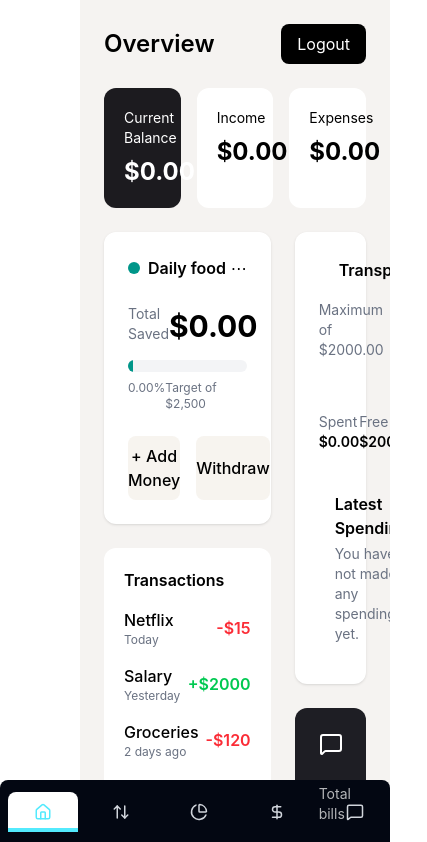
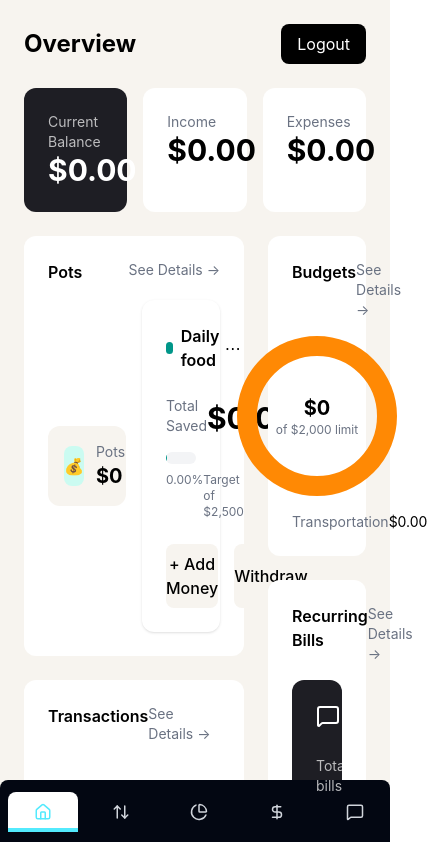
Before and after one commit to Lapidis2/personal_finance_management, a Next.js app: page / in a window 390 px wide. Shown: the top 842 px of the page, 427 px wide, since content can reach past the window. Built offline with nearby package versions, Linux system fonts and the light colour scheme.

Commit message:
added responsiveness on cards

```diff
--- a/app/budgets/page.tsx
+++ b/app/budgets/page.tsx
@@ -4,7 +4,7 @@ import SpendingSummary from "@/components/spendSummary"
 
 export default function BudgetsPage() {
   return (
-   <div className="ml-20">
+   <div className="lg:ml-20">
     <Sidebar/>
      <div className="p-8">
       {/* Header */}
--- a/app/page.tsx
+++ b/app/page.tsx
@@ -1,45 +1,132 @@
-"use client"
+import PotCard from "@/components/cards/pots";
+
+import TransactionsCard from "@/components/cards/TransactionCard";
+import BillsSummaryCard from "@/components/cards/bills";
 import Sidebar from "@/components/layout/SideBar";
-import Header from "@/components/layout/Header";
-import StatCard from "@/components/cards/StatsCard";
-import BudgetCard from "@/components/cards/budget";
-import PotsCard from "@/components/cards/pots";
-import BillsCard from "@/components/cards/bills";
-import TransactionsCard from "@/components/cards/TransactionCard";
-
-export default function Dashboard() {
-  return (
-    <div className="flex h-screen bg-[#f5f3f1] ml-20">
-      <Sidebar />
-
-      <div className="flex-1 p-6 overflow-y-auto">
-        <Header />
 
 
-        <div className="mt-6 space-y-6">
+export default function HomePage() {
+  return (
+   <div className="lg:ml-20 ">
+      <Sidebar />
+     <div className="bg-[#F7F4EF] min-h-screen p-6">
 
-          <div className="grid grid-cols-3 gap-4">
-            <StatCard title="Current Balance" amount="$0.00" dark />
-<StatCard title="Income" amount="$0.00" />
-<StatCard title="Expenses" amount="$0.00" />
+      {/* HEADER */}
+      <div className="flex justify-between items-center mb-6">
+        <h1 className="text-2xl font-bold">Overview</h1>
+        <button className="bg-black text-white px-4 py-2 rounded-lg">
+          Logout
+        </button>
+      </div>
+
+      {/* TOP SUMMARY */}
+      <div className="grid grid-cols-3 gap-4 mb-6">
+        <div className="bg-[#1E1E24] text-white p-6 rounded-xl">
+          <p className="text-sm opacity-70">Current Balance</p>
+          <h2 className="text-3xl font-bold">$0.00</h2>
+        </div>
+
+        <div className="bg-white p-6 rounded-xl">
+          <p className="text-sm text-gray-500">Income</p>
+          <h2 className="text-3xl font-bold">$0.00</h2>
+        </div>
+
+        <div className="bg-white p-6 rounded-xl">
+          <p className="text-sm text-gray-500">Expenses</p>
+          <h2 className="text-3xl font-bold">$0.00</h2>
+        </div>
+      </div>
+
+      {/* MAIN GRID */}
+      <div className="grid grid-cols-3 gap-6">
+
+        {/* LEFT SIDE */}
+        <div className="col-span-2 space-y-6">
+
+          {/* POTS (CUSTOM + CARD MIX) */}
+          <div className="bg-white rounded-xl p-6">
+            <div className="flex justify-between mb-4">
+              <h3 className="font-semibold">Pots</h3>
+              <span className="text-sm text-gray-500 cursor-pointer">
+                See Details →
+              </span>
+            </div>
+
+            <div className="grid grid-cols-2 gap-4 items-center">
+
+              {/* LEFT MINI CARD (custom) */}
+              <div className="bg-[#F7F4EF] p-4 rounded-xl flex items-center gap-3">
+                <div className="w-10 h-10 bg-teal-100 rounded-lg flex items-center justify-center">
+                  💰
+                </div>
+                <div>
+                  <p className="text-sm text-gray-500">Pots</p>
+                  <p className="text-xl font-bold">$0</p>
+                </div>
+              </div>
+
+              {/* RIGHT: use your real card */}
+              <PotCard />
+            </div>
           </div>
 
-
-          <div className="grid grid-cols-3 gap-6">
-            {/* Left */}
-            <div className="col-span-2 space-y-6">
-             <PotsCard/>
-             <TransactionsCard/>
+          {/* TRANSACTIONS */}
+          <div className="bg-white rounded-xl p-6">
+            <div className="flex justify-between mb-4">
+              <h3 className="font-semibold">Transactions</h3>
+              <span className="text-sm text-gray-500 cursor-pointer">
+                See Details →
+              </span>
             </div>
 
+            {/* your card */}
+            <TransactionsCard />
+          </div>
+        </div>
 
-            <div className="space-y-6">
-             <BudgetCard/>
-             <BillsCard/>
+        {/* RIGHT SIDE */}
+        <div className="space-y-6">
+
+          {/* BUDGETS (CUSTOM RING + CARD INFO STYLE) */}
+          <div className="bg-white rounded-xl p-6">
+            <div className="flex justify-between mb-4">
+              <h3 className="font-semibold">Budgets</h3>
+              <span className="text-sm text-gray-500 cursor-pointer">
+                See Details →
+              </span>
             </div>
+
+            {/* Custom donut (since your card doesn't match this UI) */}
+            <div className="flex flex-col items-center">
+              <div className="w-40 h-40 rounded-full border-20 border-orange-400 flex items-center justify-center">
+                <div className="text-center">
+                  <p className="text-xl font-bold">$0</p>
+                  <p className="text-xs text-gray-500">of $2,000 limit</p>
+                </div>
+              </div>
+
+              <div className="mt-4 text-sm flex justify-between w-full">
+                <span className="text-gray-500">Transportation</span>
+                <span>$0.00</span>
+              </div>
+            </div>
+          </div>
+
+          {/* RECURRING BILLS */}
+          <div className="bg-white rounded-xl p-6">
+            <div className="flex justify-between mb-4">
+              <h3 className="font-semibold">Recurring Bills</h3>
+              <span className="text-sm text-gray-500 cursor-pointer">
+                See Details →
+              </span>
+            </div>
+
+            {/* reuse your card */}
+            <BillsSummaryCard />
           </div>
         </div>
       </div>
     </div>
+   </div>
   );
 }
--- a/app/pots/page.tsx
+++ b/app/pots/page.tsx
@@ -3,7 +3,7 @@ import Sidebar from "@/components/layout/SideBar"
 
 export default function PotsPage() {
   return (
-<div className="ml-20">
+<div className="lg:ml-20">
     <Sidebar/>
         <div className="p-8">
       <div className="flex justify-between items-center mb-8">
--- a/app/recurring-bills/page.tsx
+++ b/app/recurring-bills/page.tsx
@@ -4,7 +4,7 @@ import Sidebar from "@/components/layout/SideBar"
 
 export default function RecurringBillsPage() {
   return (
- <div className="ml-20">
+ <div className="lg:ml-20">
   <Sidebar/>
      <div className="p-8">
       <h1 className="text-3xl font-bold mb-8">Recurring Bills</h1>
--- a/app/transactions/page.tsx
+++ b/app/transactions/page.tsx
@@ -4,7 +4,7 @@ import Sidebar from "@/components/layout/SideBar";
 
 export default function TransactionsPage() {
   return (
-    <div className="ml-20">
+    <div className="lg:ml-20">
 
       <Sidebar />
        <div className="p-8 bg-[#f5f3f1] min-h-screen">
```
